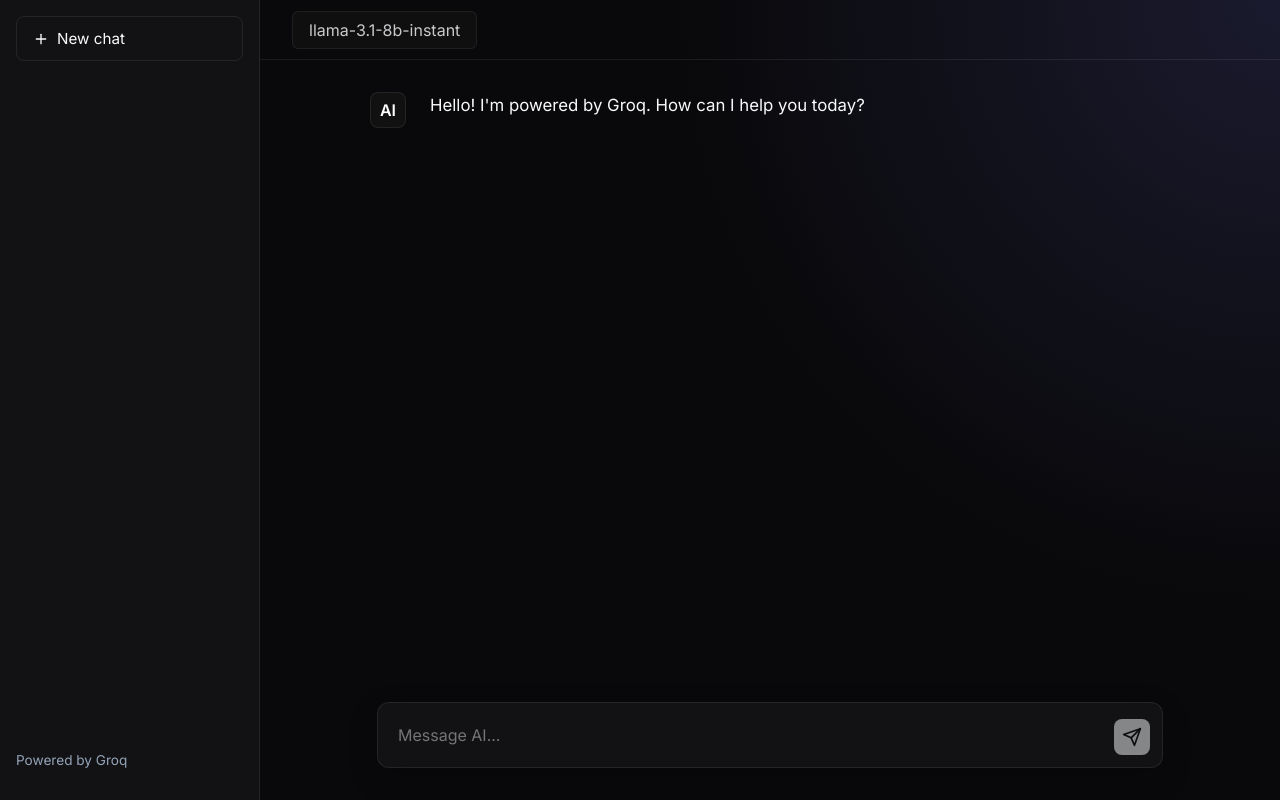
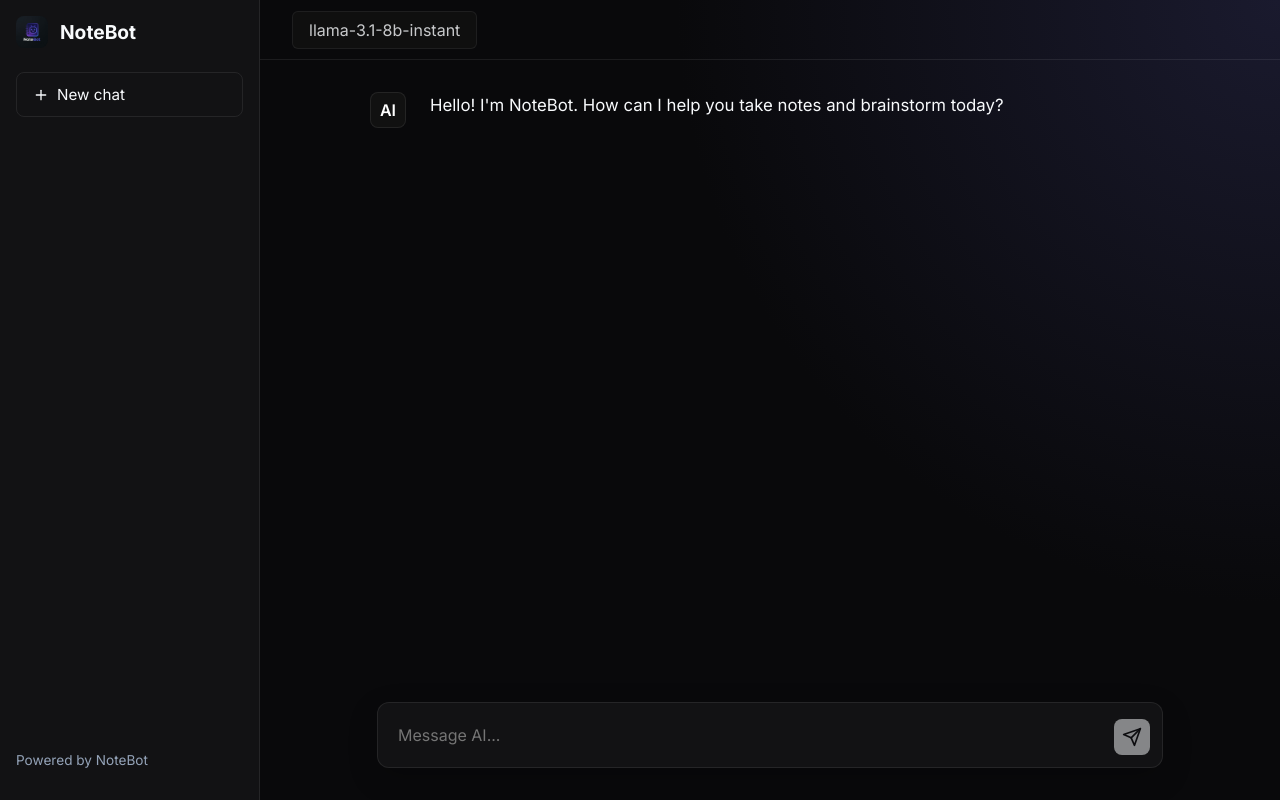
Before and after one commit to ArchitCodes1204/ChatBot, a React (Vite) app: page / in a window 1280 px wide. Built offline with nearby package versions, Linux system fonts and the light colour scheme; no server answers.

Commit message:
Rebrand application to NoteBot and add logo

```diff
--- a/index.html
+++ b/index.html
@@ -2,9 +2,9 @@
 <html lang="en">
   <head>
     <meta charset="UTF-8" />
-    <link rel="icon" type="image/svg+xml" href="/favicon.svg" />
+    <link rel="icon" type="image/png" href="/notebot_logo.png" />
     <meta name="viewport" content="width=device-width, initial-scale=1.0" />
-    <title>temp-app</title>
+    <title>NoteBot</title>
   </head>
   <body>
     <div id="root"></div>
--- a/src/App.jsx
+++ b/src/App.jsx
@@ -2,6 +2,7 @@ import { useState, useRef, useEffect } from 'react';
 import ReactMarkdown from 'react-markdown';
 import { streamChat } from './api';
 import './index.css';
+import logo from './assets/notebot_logo.png';
 
 // Check if there is an environment variable provided
 const isEnvKeySet = !!import.meta.env.VITE_GROQ_API_KEY;
@@ -26,11 +27,11 @@ function App() {
     // Check for standard greeting
     setMessages(prev => {
       // Only update if there are no messages, or if the only message is our default greeting
-      if (prev.length === 0 || (prev.length === 1 && prev[0].role === 'assistant' && prev[0].content.includes("Hello! I'm powered by Groq"))) {
+      if (prev.length === 0 || (prev.length === 1 && prev[0].role === 'assistant' && (prev[0].content.includes("Hello! I'm powered by Groq") || prev[0].content.includes("Hello! I'm NoteBot")))) {
         const hasKey = isEnvKeySet || (apiKey && apiKey.trim() !== '');
         const greetingMsg = hasKey
-          ? "Hello! I'm powered by Groq. How can I help you today?"
-          : "Hello! I'm powered by Groq. Please enter your API Key in the sidebar to start chatting.";
+          ? "Hello! I'm NoteBot. How can I help you take notes and brainstorm today?"
+          : "Hello! I'm NoteBot. Please enter your API Key in the sidebar to start chatting.";
 
         if (prev.length === 1 && prev[0].content === greetingMsg) {
           return prev;
@@ -65,7 +66,7 @@ function App() {
 
     try {
       // Don't send our initial instructional message to Groq if it's the only AI message
-      const chatHistory = newMessages.filter(m => !(m.role === 'assistant' && m.content.includes("Hello! I'm powered by Groq")));
+      const chatHistory = newMessages.filter(m => !(m.role === 'assistant' && (m.content.includes("Hello! I'm powered by Groq") || m.content.includes("Hello! I'm NoteBot"))));
 
       const generator = streamChat(chatHistory, 'llama-3.1-8b-instant', apiKey.trim());
       let assistantContent = '';
@@ -103,6 +104,10 @@ function App() {
 
       {/* Sidebar */}
       <aside className={`sidebar ${sidebarOpen ? 'open' : ''}`}>
+        <div className="sidebar-header" style={{ display: 'flex', alignItems: 'center', gap: '0.75rem', marginBottom: '1.5rem', color: 'var(--text-primary)', fontSize: '1.2rem', fontWeight: 700 }}>
+          <img src={logo} alt="NoteBot Logo" style={{ width: '32px', height: '32px', borderRadius: '8px' }} />
+          NoteBot
+        </div>
         <button className="new-chat-btn" onClick={() => setMessages([])}>
           <svg width="16" height="16" viewBox="0 0 24 24" fill="none" stroke="currentColor" strokeWidth="2" strokeLinecap="round" strokeLinejoin="round">
             <line x1="12" y1="5" x2="12" y2="19"></line>
@@ -138,8 +143,8 @@ function App() {
           </div>
         )}
 
-        <div style={{marginTop: 'auto', padding: '1rem 0', color: 'var(--text-secondary)', fontSize: '0.85rem'}}>
-          Powered by Groq
+        <div style={{marginTop: 'auto', padding: '1rem 0', color: 'var(--text-secondary)', fontSize: '0.85rem', display: 'flex', alignItems: 'center', gap: '0.5rem'}}>
+          Powered by NoteBot
         </div>
       </aside>
 
```
Also changed, not shown: public/notebot_logo.png (added), src/assets/notebot_logo.png (added).
